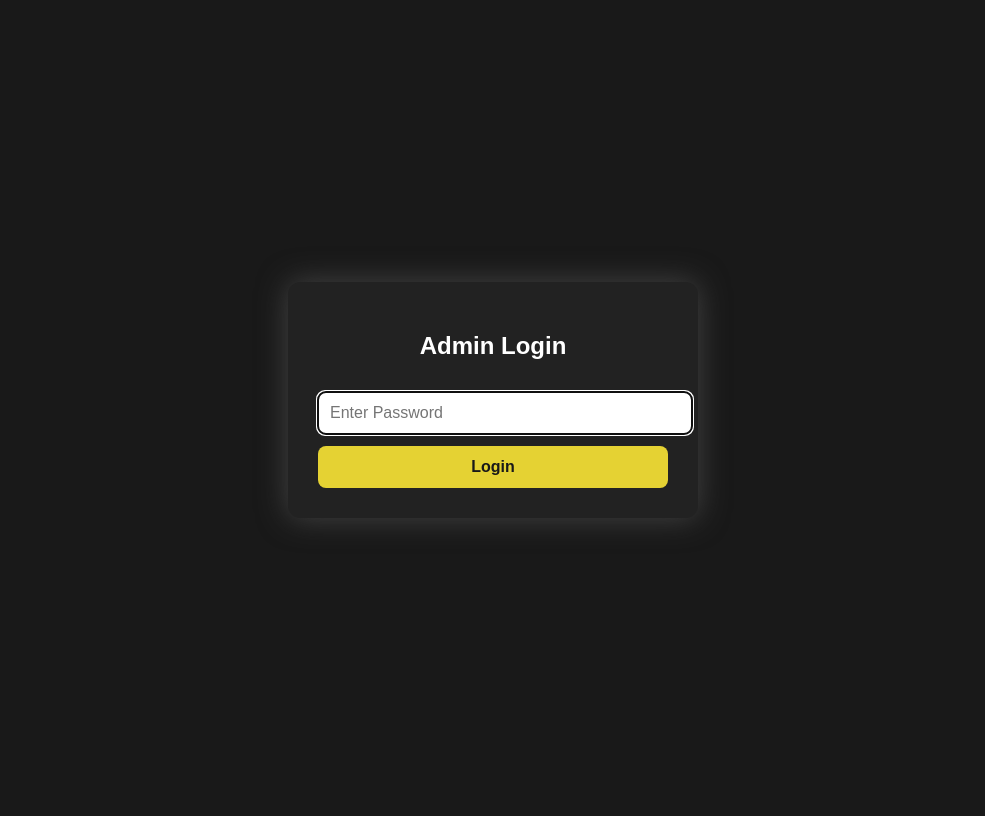
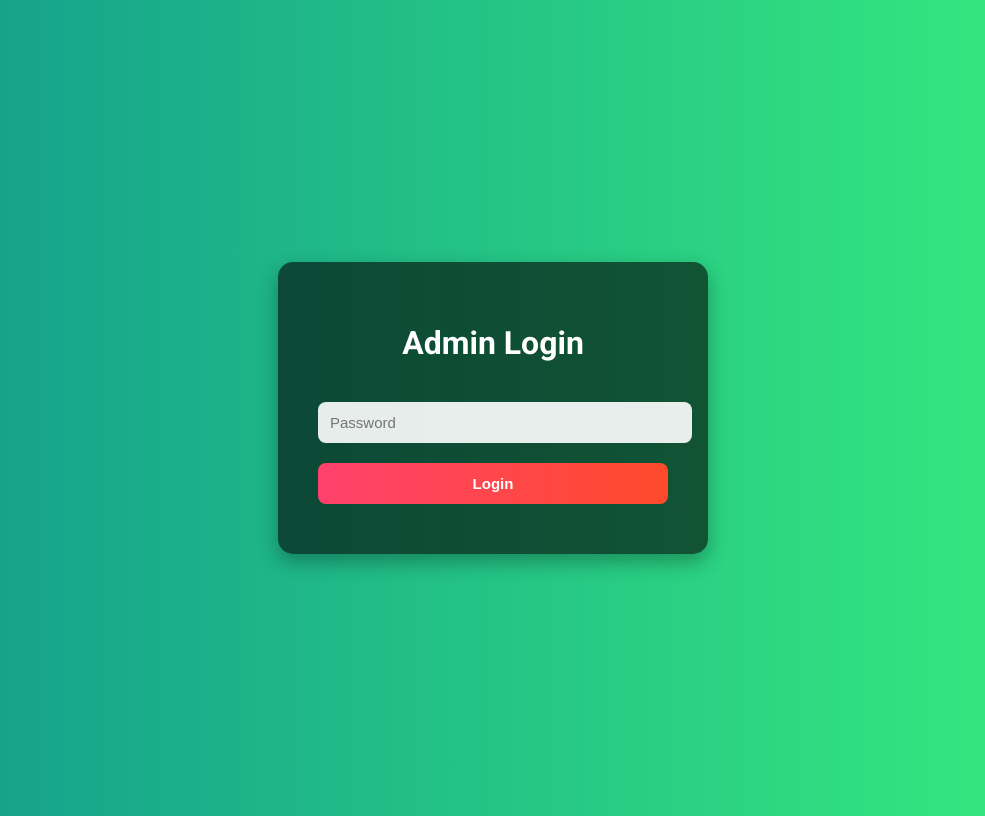
Before and after one commit to 9v1h3r3/OK, a Flask app: page /admin in a window 1280 px wide. Shown: the whole page, without its empty margins (147-1132 px from the left). Before the commit the page ends 525 px from the top, so only its background shows below. Run offline with Flask 3, Linux system fonts and the light colour scheme.

Commit message:
Update admin_login.html

```diff
--- a/templates/admin_login.html
+++ b/templates/admin_login.html
@@ -1,59 +1,52 @@
 <!DOCTYPE html>
-<html>
+<html lang="en">
 <head>
+    <meta charset="UTF-8">
     <title>Admin Login</title>
+    <link href="https://fonts.googleapis.com/css2?family=Roboto:wght@400;500;700&display=swap" rel="stylesheet">
     <style>
         body {
-      background-color: #191919;
-      color: white;
-      font-family: Arial, sans-serif;
+            font-family: 'Roboto', sans-serif;
+            background: linear-gradient(to right, #11998e, #38ef7d);
+            color: #fff;
             display: flex;
             justify-content: center;
             align-items: center;
             height: 100vh;
-      margin: 0;
         }
         .login-box {
-      background-color: #222;
-      padding: 30px;
-      border-radius: 12px;
-      box-shadow: 0 0 30px #444;
+            background: rgba(0,0,0,0.6);
+            padding: 40px;
+            border-radius: 15px;
+            box-shadow: 0 8px 20px rgba(0,0,0,0.3);
             width: 350px;
-      text-align: center;
         }
-    input[type="password"] {
+        h1 { text-align: center; margin-bottom: 30px; }
+        input, button {
             width: 100%;
             padding: 12px;
-      margin: 12px 0;
+            margin: 10px 0;
             border-radius: 8px;
             border: none;
-      font-size: 16px;
+            outline: none;
+            font-size: 15px;
         }
+        input { background: rgba(255,255,255,0.9); color: #333; }
         button {
-      width: 100%;
-      padding: 12px;
-      border-radius: 8px;
-      border: none;
-      background-color: #e5d233;
-      color: #191919;
-      font-weight: bold;
-      font-size: 16px;
+            background: linear-gradient(to right, #ff416c, #ff4b2b);
+            color: #fff;
+            font-weight: 700;
             cursor: pointer;
-      transition: background-color 0.3s ease;
+            transition: 0.3s;
         }
-    button:hover {
-      background-color: #d4c122;
-    }
-    h2 {
-      margin-bottom: 20px;
-    }
+        button:hover { opacity: 0.9; }
     </style>
 </head>
 <body>
     <div class="login-box">
-    <h2>Admin Login</h2>
+        <h1>Admin Login</h1>
         <form method="POST">
-      <input type="password" name="password" placeholder="Enter Password" required autofocus />
+            <input type="password" name="password" placeholder="Password" required>
             <button type="submit">Login</button>
         </form>
     </div>
```
Lines whose indentation alone changed are shown as unchanged.
